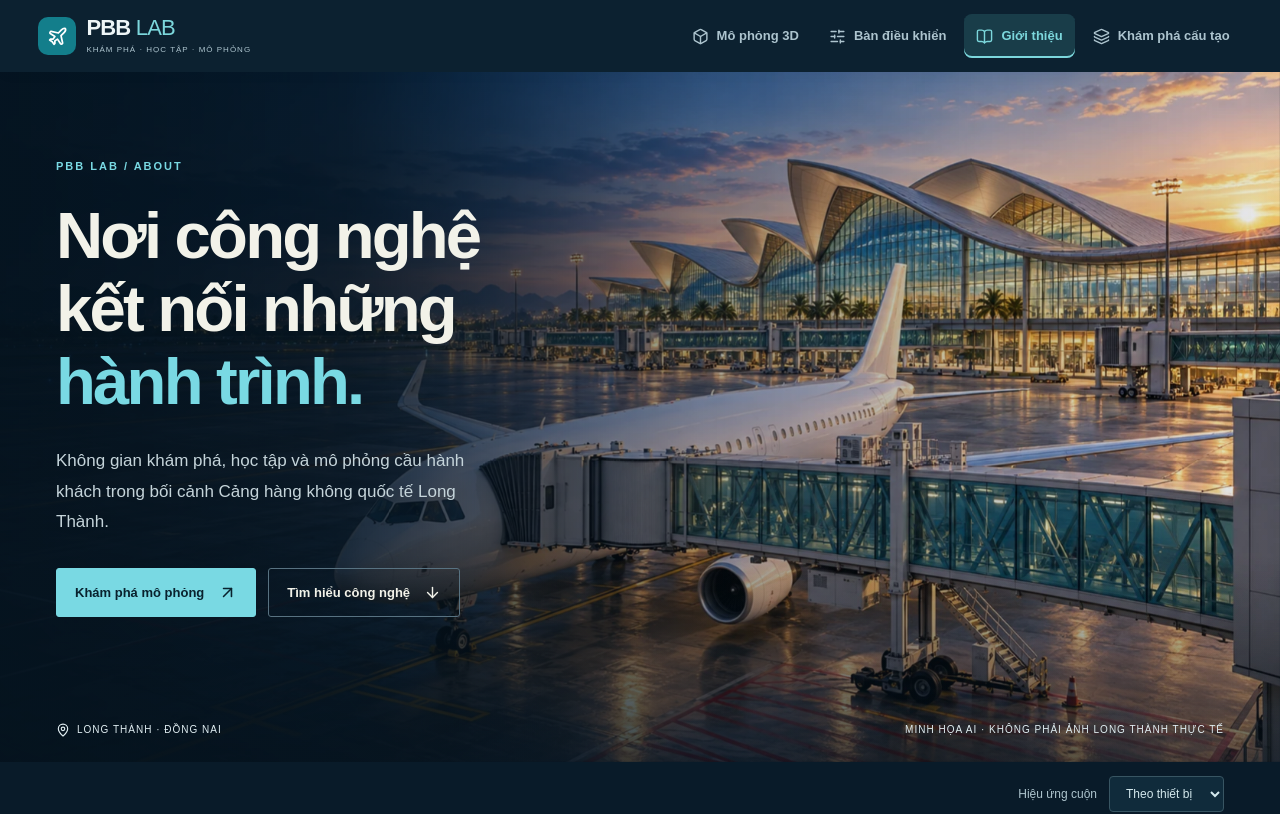
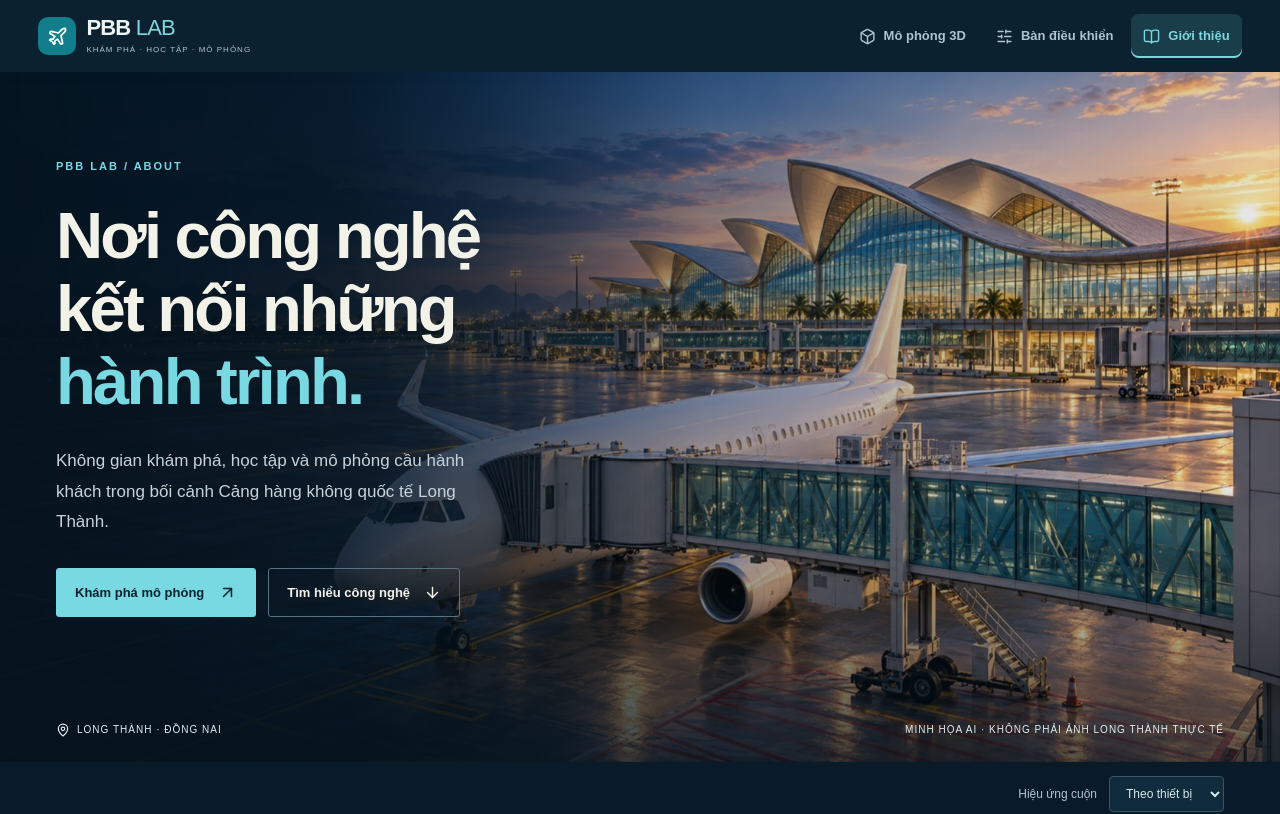
Before and after one commit to nhoangkiet35/Passenger-Boarding-Bridge-Lab, a Next.js app in the folder pbb-lab/: page /about in a window 1280 px wide. Shown: the top 814 px of the page. Built offline with nearby package versions, Linux system fonts and the light colour scheme.

Commit message:
remove structure

```diff
--- a/pbb-lab/components/pbb/SiteHeader.tsx
+++ b/pbb-lab/components/pbb/SiteHeader.tsx
@@ -3,7 +3,7 @@
 /* eslint-disable @next/next/no-html-link-for-pages */
 import { useEffect, useRef, useState } from 'react';
 import { Menu, Plane, X } from 'lucide-react';
-import { navigation, type SitePage } from './siteNavigation';
+import { headerNavigation, type SitePage } from './siteNavigation';
 
 export default function SiteHeader({ page }: { page: SitePage }) {
   const [open, setOpen] = useState(false);
@@ -24,7 +24,7 @@ export default function SiteHeader({ page }: { page: SitePage }) {
       <a className="site-brand" href="/" aria-label="PBB Lab — trang mô phỏng"><span className="site-brand-icon"><Plane size={23} aria-hidden="true"/></span><span className="site-brand-copy"><strong>PBB <span>LAB</span></strong><small>KHÁM PHÁ · HỌC TẬP · MÔ PHỎNG</small></span></a>
       <button ref={toggleRef} type="button" className="site-menu-toggle" aria-expanded={open} aria-controls="site-navigation" aria-label={open ? 'Đóng menu điều hướng' : 'Mở menu điều hướng'} onClick={() => setOpen(value => !value)}>{open ? <X size={21} aria-hidden="true"/> : <Menu size={21} aria-hidden="true"/>}<span>Menu</span></button>
       <nav id="site-navigation" className={'site-navigation' + (open ? ' is-open' : '')} aria-label="Điều hướng chính">
-        {navigation.map(item => <a key={item.href} href={item.href} aria-current={item.page === page ? 'page' : undefined} onClick={() => setOpen(false)}><item.icon size={17} aria-hidden="true"/>{item.label}</a>)}
+        {headerNavigation.map(item => <a key={item.href} href={item.href} aria-current={item.page === page ? 'page' : undefined} onClick={() => setOpen(false)}><item.icon size={17} aria-hidden="true"/>{item.label}</a>)}
       </nav>
     </div>
   </header>;
--- a/pbb-lab/components/pbb/siteNavigation.ts
+++ b/pbb-lab/components/pbb/siteNavigation.ts
@@ -1,8 +1,9 @@
 import { BookOpen, Box, Layers, SlidersHorizontal, type LucideIcon } from 'lucide-react';
 export type SitePage = 'simulation' | 'about' | 'explore';
-export const navigation: { href: string; label: string; icon: LucideIcon; page?: SitePage }[] = [
+export const navigation: { href: string; label: string; icon: LucideIcon; page?: SitePage; showInHeader?: boolean }[] = [
  { href: '/', label: 'Mô phỏng 3D', icon: Box, page: 'simulation' },
  { href: '/#operator-console', label: 'Bàn điều khiển', icon: SlidersHorizontal },
  { href: '/about', label: 'Giới thiệu', icon: BookOpen, page: 'about' },
- { href: '/about/#shinmaywa', label: 'Khám phá cấu tạo', icon: Layers },
+ { href: '/about/#shinmaywa', label: 'Khám phá cấu tạo', icon: Layers, showInHeader: false },
 ];
+export const headerNavigation = navigation.filter(item => item.showInHeader !== false);
```
